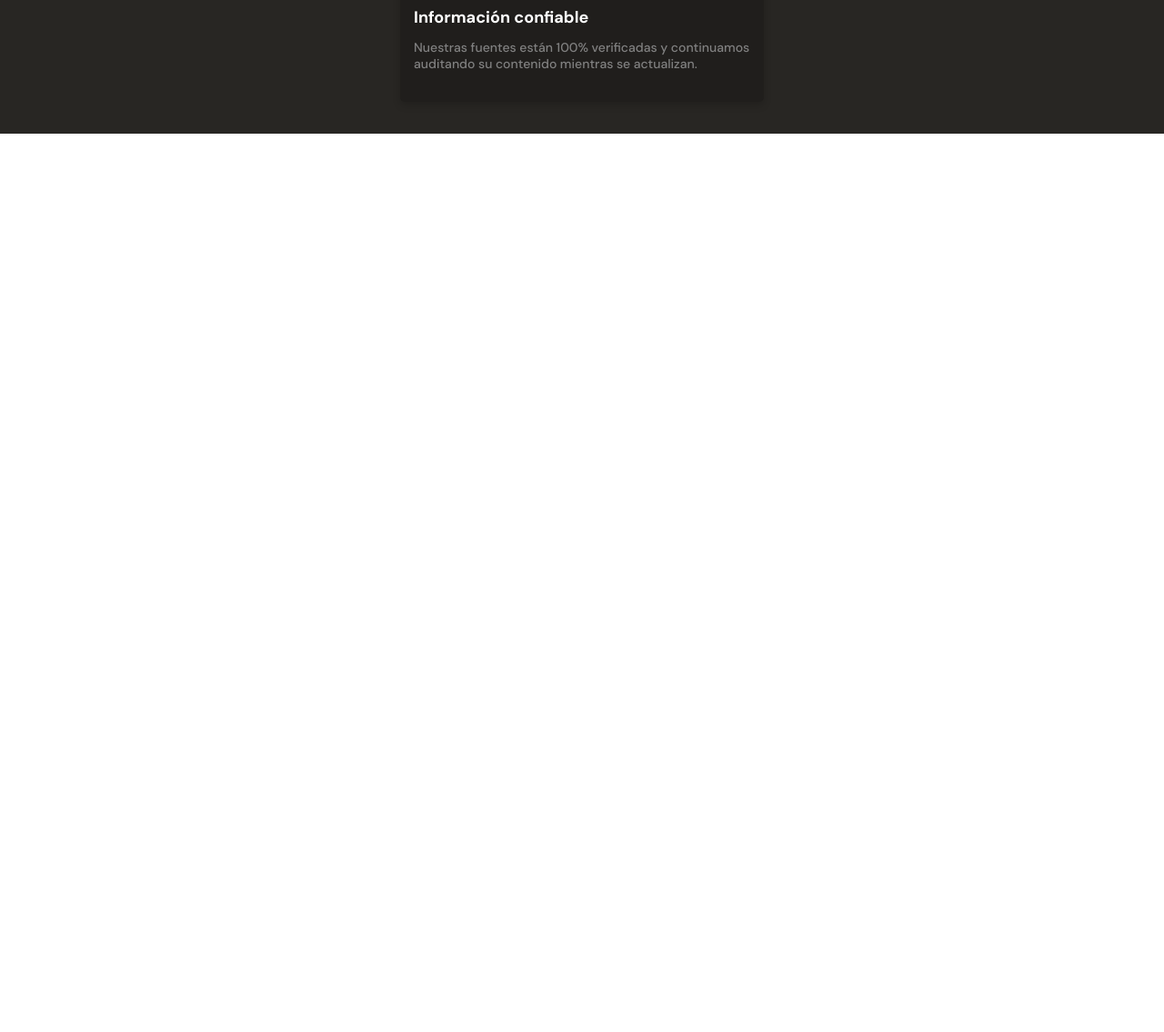
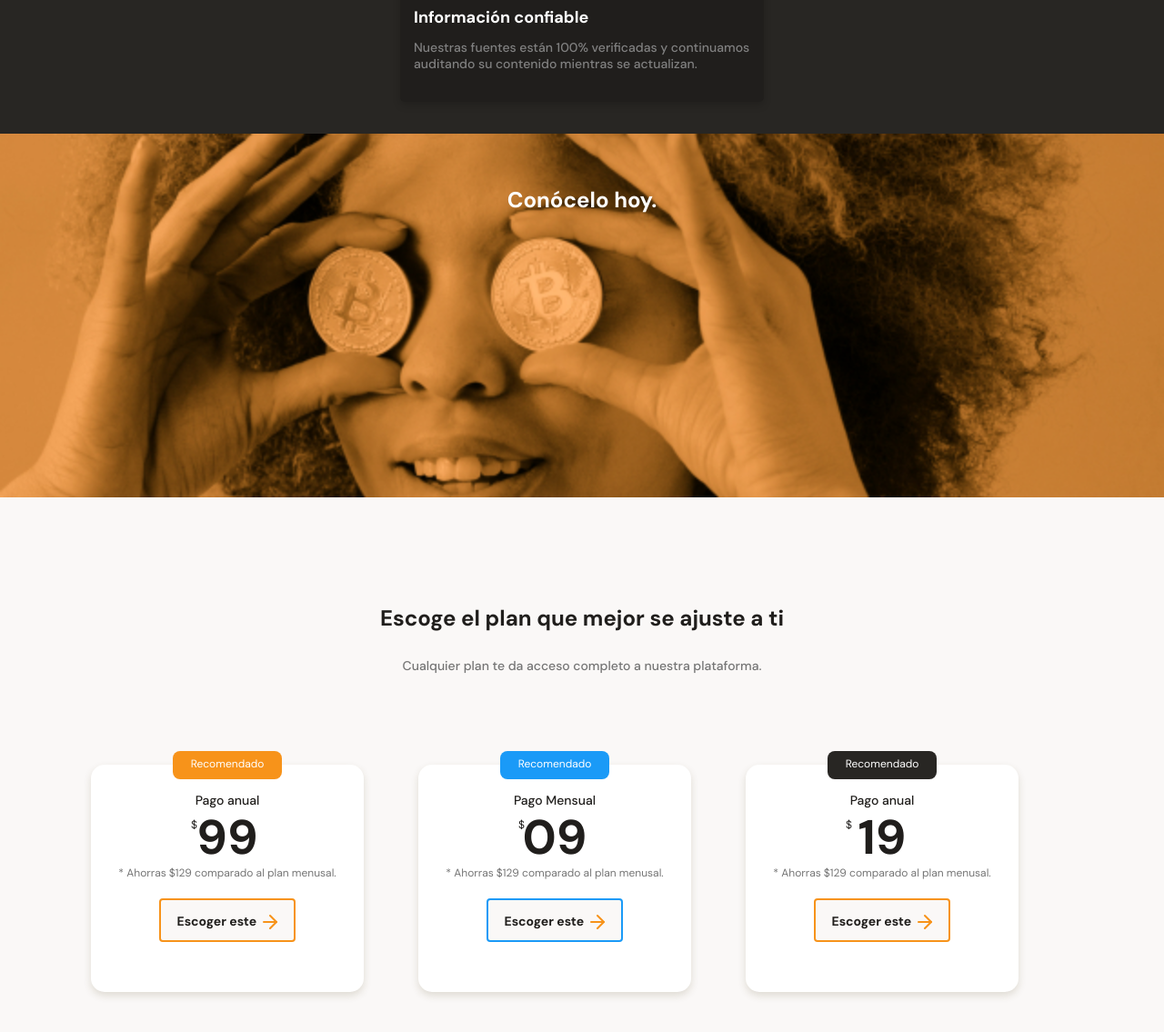
Before and after one commit to cleandrovs/mobile-first, a plain HTML site: page index.html in a window 1280 px wide. Shown: the part 2211-3346 px from the top of the page at 91% size. Before the commit the page ends 2358 px from the top, so only its background shows below. Drawn offline with Linux system fonts and the light colour scheme.

Commit message:
mb-3_s3:full main section complete with cards

```diff
--- a/css/style.css
+++ b/css/style.css
@@ -371,7 +371,8 @@ main {
   width: 90%;
   min-width: 288px;
   max-width: 400px;
-  height: 150px;
+  min-height: 150px;
+  height: auto;
   margin: 15px auto;
   padding: 15px;
   background-color: var(--black) ;
@@ -437,3 +438,189 @@ main {
   background-position: center;
   background-repeat: no-repeat;
 }
+
+.bitcoin-img-container {
+  width: 100%;
+  min-width: 320px;
+  height: 50vh;
+  background-image: url('../assets/img/bitcoinbaby2x.jpg');
+  background-position: center;
+  background-size: cover;
+  background-repeat: no-repeat;
+}
+
+.bitcoin-img-container h2 {
+  padding-top: 60px;
+  font-size: 2.4rem;
+  font-weight: bold;
+  line-height: 2.6rem;
+  color: var(--just-white);
+  text-align: center;
+}
+
+.main-plans-container {
+  width: 100%;
+  min-width: 320px;
+  padding: 70px;
+  text-align: center;
+}
+
+.plans-title {
+  width: 90%;
+  min-width: 288px;
+  height: auto;
+  margin: 0 auto;
+  margin-bottom: 50px;
+}
+
+.plans-title h2 {
+  padding-top: 50px;
+  font-size: 2.4rem;
+  font-weight: bold;
+  line-height: 2.6rem;
+  color: var(--black);
+}
+
+.plans-title p {
+  padding-top: 30px;
+  font-size: 1.4rem;
+  font-weight: 500;
+  line-height: 1.8rem;
+  color: #757575;
+}
+
+.plans-container--card {
+  position: relative;
+  scroll-snap-align: center;
+  width: 70%;
+  min-width: 230px;
+  max-width: 300px;
+  height: 250px;
+  margin: 50px 30px 0;
+  padding:0 15px;
+  background-color: var(--just-white);
+  border-radius: 15px;
+  box-shadow: 0 4px 8px rgba(89, 73,30 ,0.16 );
+}
+
+.recommended {
+  position: absolute;
+  width: 120px;
+  height: 31px;
+  padding:6px;
+  left: calc(50% - 60px);
+  top: -15px;
+  font-size: 1.2rem;
+  background-color: var(--bitcoin-orange);
+  border-radius: 8px;
+  color: var(--just-white);
+}
+
+.plan-card--title {
+  padding-top: 30px;
+  font-size: 1.4rem;
+  font-weight: 500;
+  line-height: 1.8rem;
+  color: var(--black);
+}
+
+.plan-card--price {
+  position: relative;
+  padding:5px 0;
+  font-size: 5.3rem;
+  font-weight: bold;
+  line-height: 5.3rem;
+  color: var(--black);
+}
+
+.plan-card--price span {
+  position: absolute;
+  font-size: 1.2rem;
+  font-weight: 300;
+  left: calc(50% - 40px);
+  top: -8px;
+}
+
+.plan-card-saving {
+  font-size: 1.2rem;
+  color: #757575;
+}
+
+.plan-card--ca {
+  width: 150px;
+  height: 48px;
+  margin-top: 20px;
+  background-color: #faf8f7;
+  border: 2px solid var(--bitcoin-orange);
+  border-radius: 4px;
+  font-size: 1.4rem;
+  font-weight: bold;
+  line-height: 1.8rem;
+  color: var(--black);
+  font-family: "DM Sans", sans-serif;
+}
+
+.plan-card--ca span {
+  display: inline-block;
+  width: 20px;
+  height: 20px;
+  background-image: url('../assets/icons/orange-right-arrow.svg');
+  vertical-align: text-bottom;
+}
+
+.recommended-one {
+  position: absolute;
+  width: 120px;
+  height: 31px;
+  padding:6px;
+  left: calc(50% - 60px);
+  top: -15px;
+  font-size: 1.2rem;
+  background-color: var(--secondary-blue);
+  border-radius: 8px;
+  color: var(--just-white);
+}
+
+.plan-card--ca-one{
+  width: 150px;
+  height: 48px;
+  margin-top: 20px;
+  background-color: #faf8f7;
+  border: 2px solid var(--secondary-blue);
+  border-radius: 4px;
+  font-size: 1.4rem;
+  font-weight: bold;
+  line-height: 1.8rem;
+  color: var(--black);
+  font-family: "DM Sans", sans-serif;
+}
+
+.plan-card--ca-one span {
+  display: inline-block;
+  width: 20px;
+  height: 20px;
+  background-image: url('../assets/icons/orange-right-arrow.svg');
+  vertical-align: text-bottom;
+}
+
+.recommended-two {
+  position: absolute;
+  width: 120px;
+  height: 31px;
+  padding:6px;
+  left: calc(50% - 60px);
+  top: -15px;
+  font-size: 1.2rem;
+  background-color: var(--warm-black);
+  border-radius: 8px;
+  color: var(--just-white);
+}
+
+.plans-container--slider {
+  display: flex;
+  /* gap: 50px; */
+  height: 316px;
+  overflow-x: scroll;
+  overscroll-behavior-x: contain;
+  scroll-snap-type: x proximity;
+}
--- a/index.html
+++ b/index.html
@@ -16,7 +16,7 @@
     <div class="header--title-container">
       <h1>La próxima revolución en el intercambio de criptomonedas.</h1>
       <p>Batabit te ayuda a navegar entre los diferentes precios y tendencias.</p>
-      <a href="" class="header-button">Conoce Nuestros Planes <span></span></a>
+      <a href="#plans" class="header-button">Conoce Nuestros Planes <span></span></a>
     </div>
   </header>
   <main>
@@ -110,8 +110,46 @@
         </article>
       </section>
     </section>
-    <section></section>
-    <section></section>
+    <section class="bitcoin-img-container">
+      <h2>
+        Conócelo hoy.
+      </h2>
+    </section>
+    <section id="plans" class="main-plans-container">
+      <div class="plans-title">
+        <h2>Escoge el plan que mejor se ajuste a ti</h2>
+        <p>Cualquier plan te da acceso completo a nuestra plataforma. </p>
+      </div>
+      <section class="plans-container--slider">
+        <article class="plans-container--card">
+          <p class="recommended">Recomendado</p>
+          <div class="plan-info-container">
+            <h3 class="plan-card--title">Pago anual</h3>
+            <p class="plan-card--price"><span>$</span>99</p>
+            <p class="plan-card-saving">* Ahorras $129 comparado al plan menusal.</p>
+            <button class="plan-card--ca">Escoger este <span></span></button>
+          </div>
+        </article>
+        <article class="plans-container--card">
+          <p class="recommended-one">Recomendado</p>
+          <div class="plan-info-container">
+            <h3 class="plan-card--title">Pago Mensual</h3>
+            <p class="plan-card--price"><span>$</span>09</p>
+            <p class="plan-card-saving">* Ahorras $129 comparado al plan menusal.</p>
+            <button class="plan-card--ca-one">Escoger este <span></span></button>
+          </div>
+        </article>
+        <article class="plans-container--card">
+          <p class="recommended-two">Recomendado</p>
+          <div class="plan-info-container">
+            <h3 class="plan-card--title">Pago anual</h3>
+            <p class="plan-card--price"><span>$</span>19</p>
+            <p class="plan-card-saving">* Ahorras $129 comparado al plan menusal.</p>
+            <button class="plan-card--ca">Escoger este <span></span></button>
+          </div>
+        </article>
+      </section>
+    </section>
   </main>
   <footer></footer>
 </body>
```
